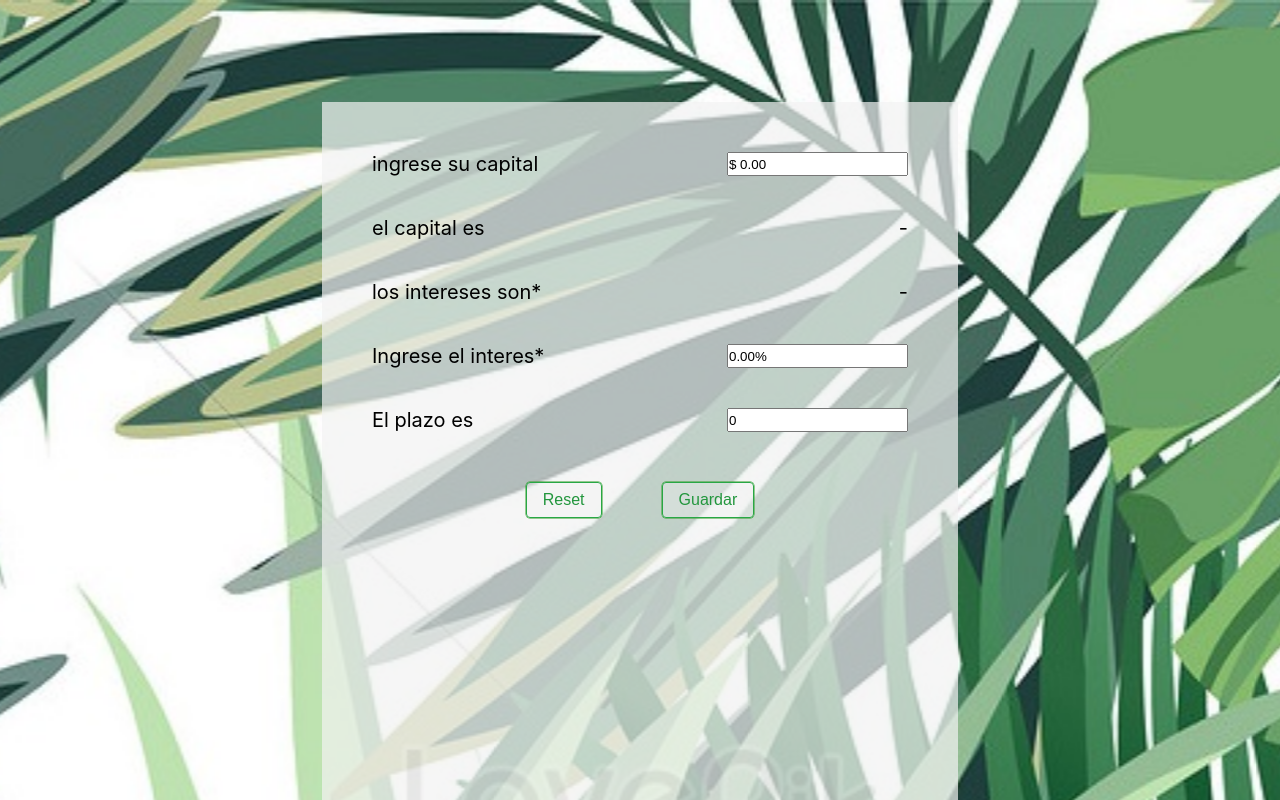
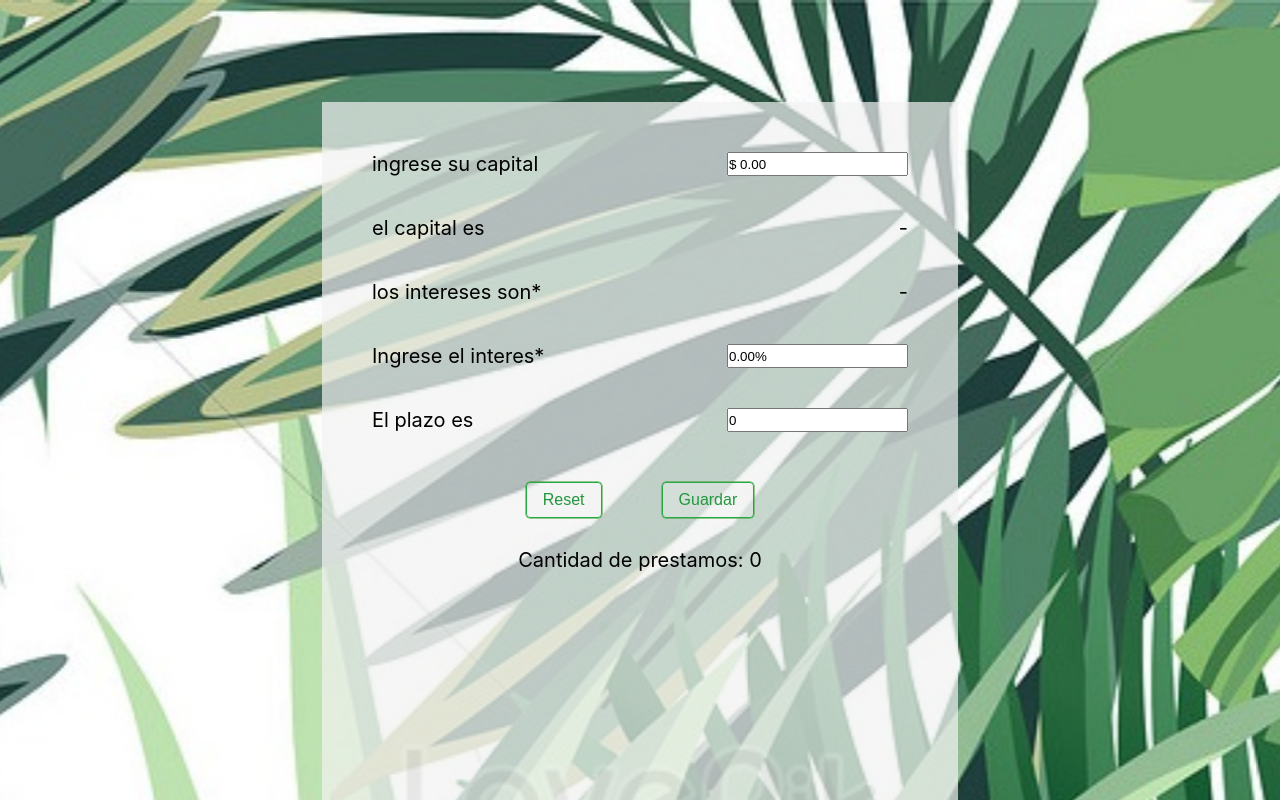
Before and after one commit to belen15/pruebaredux, a React (Create React App) app: page / in a window 1280 px wide. Shown: the top 800 px of the page. Built offline with nearby package versions, Linux system fonts and the light colour scheme.

Commit message:
se agrego contador

```diff
--- a/src/App.js
+++ b/src/App.js
@@ -14,6 +14,7 @@ import { Parallax } from 'react-parallax';
 import ImagenFondo from './images3.jpg';
 import MaximoComponent from './components/MaximoComponent';
 import MinimoComponent from './components/MinimoComponent';
+import ContadorComponent from './components/ContadorComponent';
 
 function App() {
   return (
@@ -30,9 +31,12 @@ function App() {
             <GuardarComponent />
           </div>
 
-          <UltimoComponent/>
-         <MaximoComponent/>
-         <MinimoComponent/>
+          <UltimoComponent />
+          <MaximoComponent />
+          <MinimoComponent />
+
+
+         <ContadorComponent/>
 
         </div>
       </Parallax>
--- /dev/null
+++ b/src/components/ContadorComponent.js
@@ -0,0 +1,15 @@
+import React from 'react'
+import { useSelector } from 'react-redux'
+
+const ContadorComponent = () => {
+  const contador = useSelector(state => state.ContadorReducer)
+
+
+  return (
+    <div>
+      Cantidad de prestamos: {contador}
+    </div>
+  )
+}
+
+export default ContadorComponent
--- a/src/store.js
+++ b/src/store.js
@@ -92,6 +92,16 @@ function MinimoReducer(state = {}, action) {
   }
 }
 
+function ContadorReducer(state = 0, action) {
+  switch (action.type) {
+    case 'guardar-ultimo': //holis es el evento
+      return state +1
+
+    default:
+      return state;
+  }
+}
+
 
 //llamar a cada uno de los reducer
 let store = createStore(combineReducers({
@@ -100,7 +110,8 @@ let store = createStore(combineReducers({
   PlazoReducer,
   UltimoReducer,
   MaximoReducer,
-  MinimoReducer
+  MinimoReducer,
+  ContadorReducer
 }));
 
 store.subscribe(() => {
```
